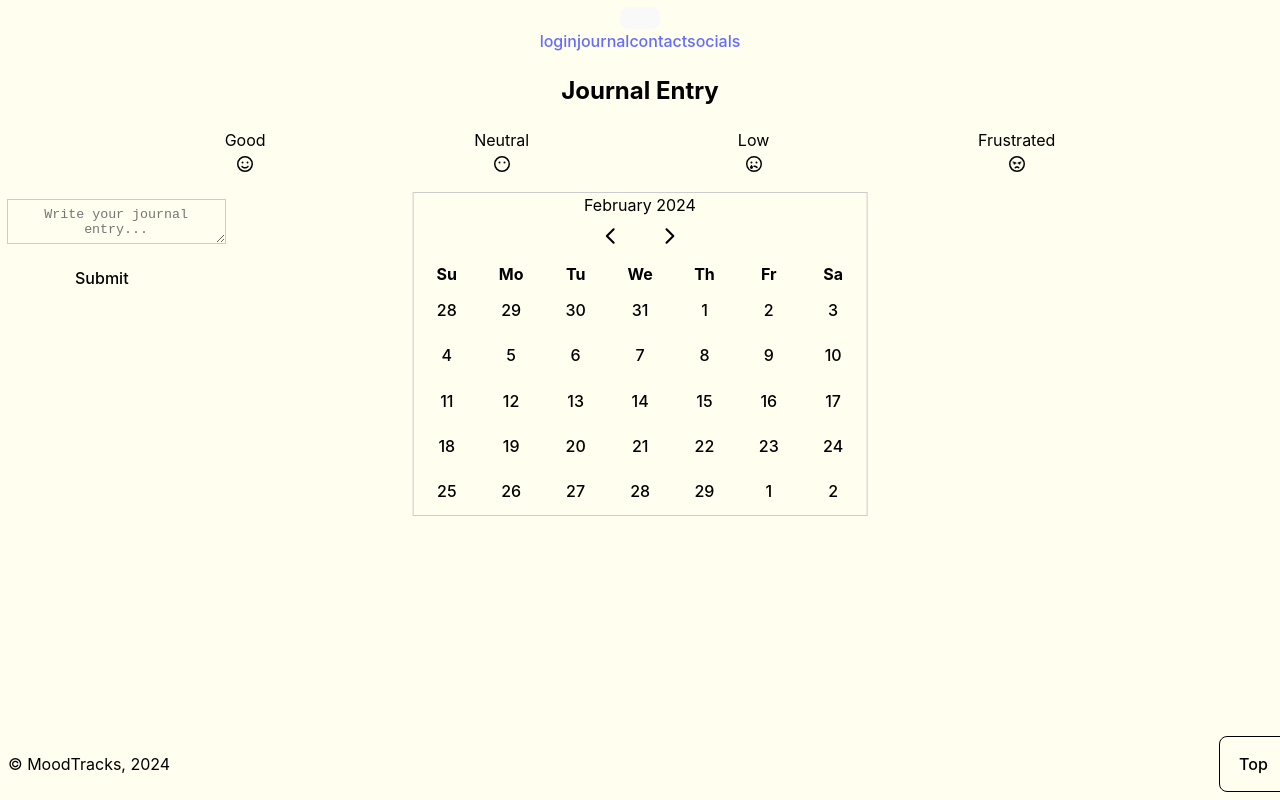
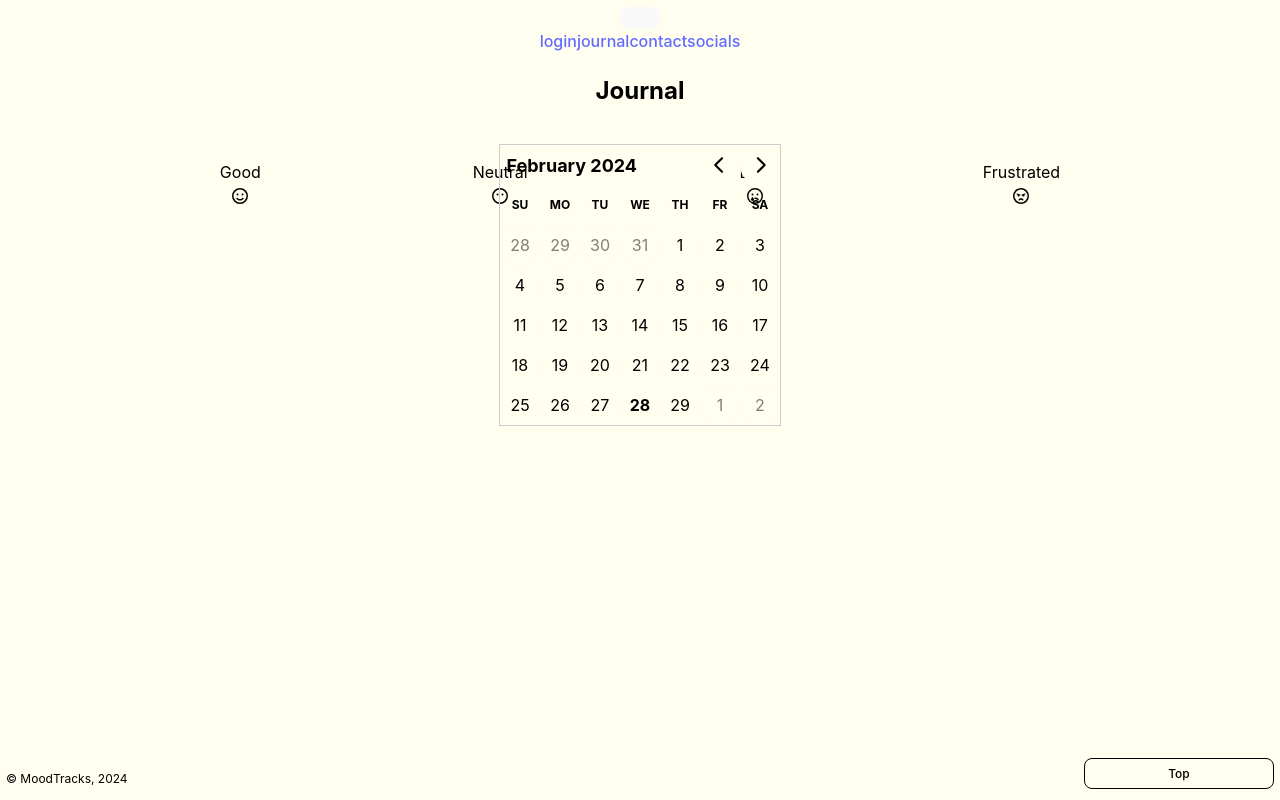
Before and after one commit to Billy-Rowden/MoodTracks, a React (Vite) app: page /journal in a window 1280 px wide. Built offline with nearby package versions, Linux system fonts and the light colour scheme.

Commit message:
amended footer spacing

```diff
--- /dev/null
+++ b/src/components/Calendar/index.css
@@ -0,0 +1,8 @@
+.rdp-day_selected  {
+    background: black !important;
+    border: none;
+}
+
+.Calendar {
+    width: 100%;
+}
--- /dev/null
+++ b/src/components/Calendar/index.jsx
@@ -0,0 +1,25 @@
+import React, { useState } from 'react';
+import { DayPicker } from 'react-day-picker';
+import 'react-day-picker/dist/style.css';
+import './index.css'
+
+function Calendar() {
+    const [selected, setSelected] = useState(null);
+
+    const handleDateChange = (selectedDate) => {
+        setSelected(selectedDate);
+    };
+
+    return (
+        <div className="calendarContainer">
+            <DayPicker
+                mode="single"
+                selected={selected}
+                onSelect={handleDateChange}
+                showOutsideDays
+            />
+        </div>
+    );
+}
+
+export default Calendar;
--- a/src/components/EmotionBar/index.css
+++ b/src/components/EmotionBar/index.css
@@ -1,5 +1,4 @@
 .emojiContainer {
-    margin: 1em;
     display: flex;
 }
 
--- a/src/components/Footer/index.css
+++ b/src/components/Footer/index.css
@@ -6,17 +6,20 @@
     left: 0;
     bottom: 0;
     width: 100%;
-    margin: 0.5em;
+    font-size: 0.75em;
 }
 
 .footerButton {
     background-color: #fffeef;
     border: 1px solid black;
-    margin-left: 10px;
+    height: 30%;
+    width: 15%;
 }
 
 .card-body {
     display: flex;
     justify-content: space-between;
     width: 100%;
+    margin-left: 0.5em;
+    margin-right: 0.5em;
 }
--- a/src/components/JournalEntry/index.jsx
+++ b/src/components/JournalEntry/index.jsx
@@ -1,64 +1,11 @@
 import React, { useState } from 'react';
-import { DayPicker } from 'react-day-picker';
+import { Container } from 'react-bootstrap';
 import './index.css';
 
-function JournalEntryForm({ onSubmit }) {
-    const [date, setDate] = useState();
-    const [content, setContent] = useState('');
-    const [currentMonth, setCurrentMonth] = useState(new Date());
-
-    const handleDateChange = (selectedDate) => {
-        setDate(selectedDate);
-    };
-
-    const handleContentChange = (event) => {
-        setContent(event.target.value);
-    };
-
-    const handleDayPickerBlur = () => {
-    };
-
-    const handleMonthChange = (newMonth) => {
-        setCurrentMonth(newMonth);
-    };
-
-    const handleSubmit = (event) => {
-        event.preventDefault();
-        onSubmit({ date, content });
-        setDate(undefined);
-        setContent('');
-    };
-
+function JournalEntryForm() {
     return (
-        <div className="journalFormContainer">
-            <div className="journalForm">
-                <div className="datePickerCard">
-                    <DayPicker
-                        mode="single"
-                        selected={date}
-                        onSelect={handleDateChange}
-                        onBlur={handleDayPickerBlur}
-                        showOutsideDays
-                        month={currentMonth}
-                        onMonthChange={handleMonthChange} // Handle month changes
-                    />
-                </div>
-                <div className="journalEntryWrapper">
-                    <form onSubmit={handleSubmit}>
-                        <div>
-                            <textarea
-                                value={content}
-                                onChange={handleContentChange}
-                                className="journalEntry"
-                                placeholder="Write your journal entry..."
-                            />
-                        </div>
-                        <button className="submitButton" type="submit">Submit</button>
-                    </form>
-                </div>
-            </div>
-        </div>
+<Container></Container>
     );
 }
 
-export default JournalEntryForm;
+export default JournalEntryForm
--- a/src/components/Pages/Journal.jsx
+++ b/src/components/Pages/Journal.jsx
@@ -1,18 +1,16 @@
 import React from 'react';
 import JournalEntryForm from '../JournalEntry';
 import EmojiBar from '../EmotionBar';
+import Calendar from '../Calendar';
+import './index.css'; // Import the CSS file
 
 function Journal() {
-    const handleEntrySubmit = (entryData) => {
-        // Handle the submission of the journal entry data (e.g., save to database)
-        console.log('Journal Entry Submitted:', entryData);
-    };
-
     return (
-        <div>
-            <h2>Journal Entry</h2>
-            <EmojiBar />
-            <JournalEntryForm onSubmit={handleEntrySubmit} />
+        <div className="journal-container">
+            <h2>Journal</h2>
+            <Calendar className="calendar" />
+            <EmojiBar className="emoji-bar" />
+            <JournalEntryForm className="journal-entry-form" />
         </div>
     );
 }
--- a/src/components/Pages/index.css
+++ b/src/components/Pages/index.css
@@ -2,3 +2,14 @@
     color: black;
     text-align: center;
 }
+
+.journal-container {
+    display: flex;
+    flex-direction: column;
+}
+
+.calendar,
+.emoji-bar,
+.journal-entry-form {
+    margin-bottom: 22em;
+}
```
